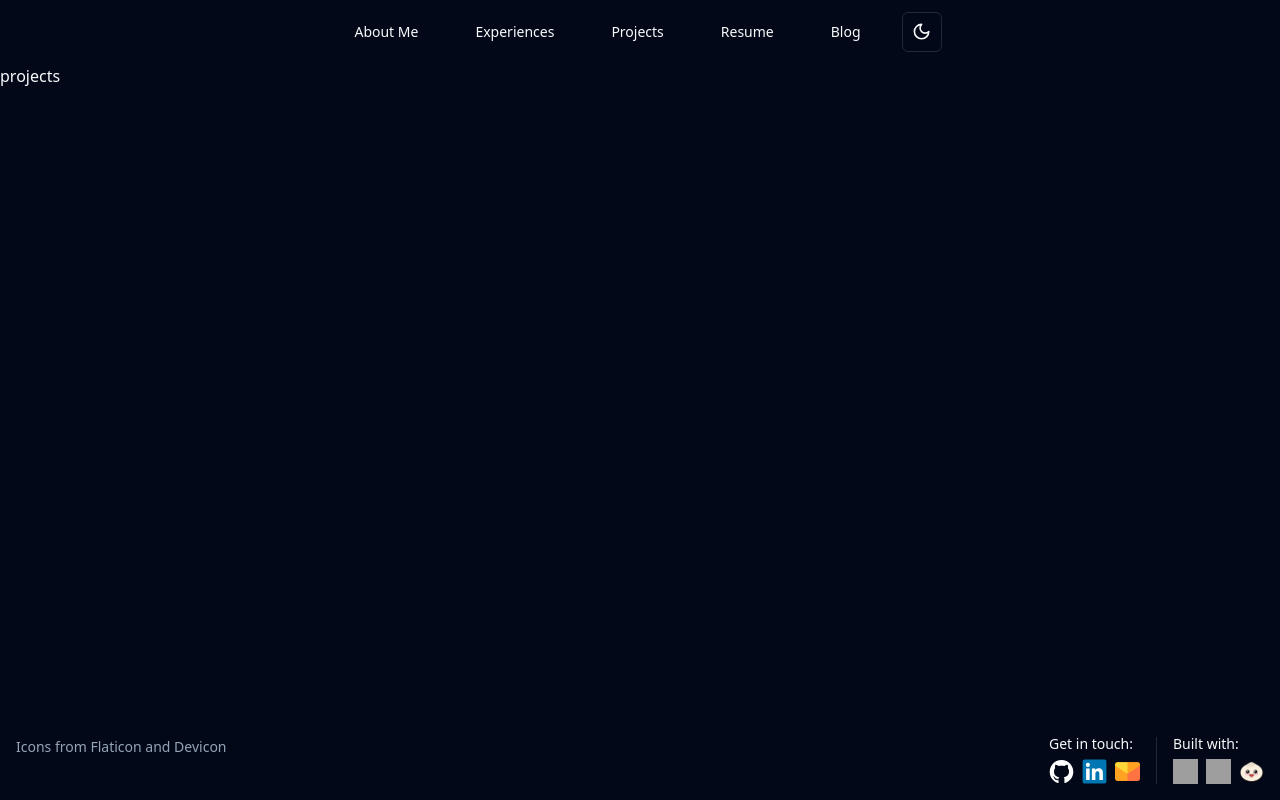
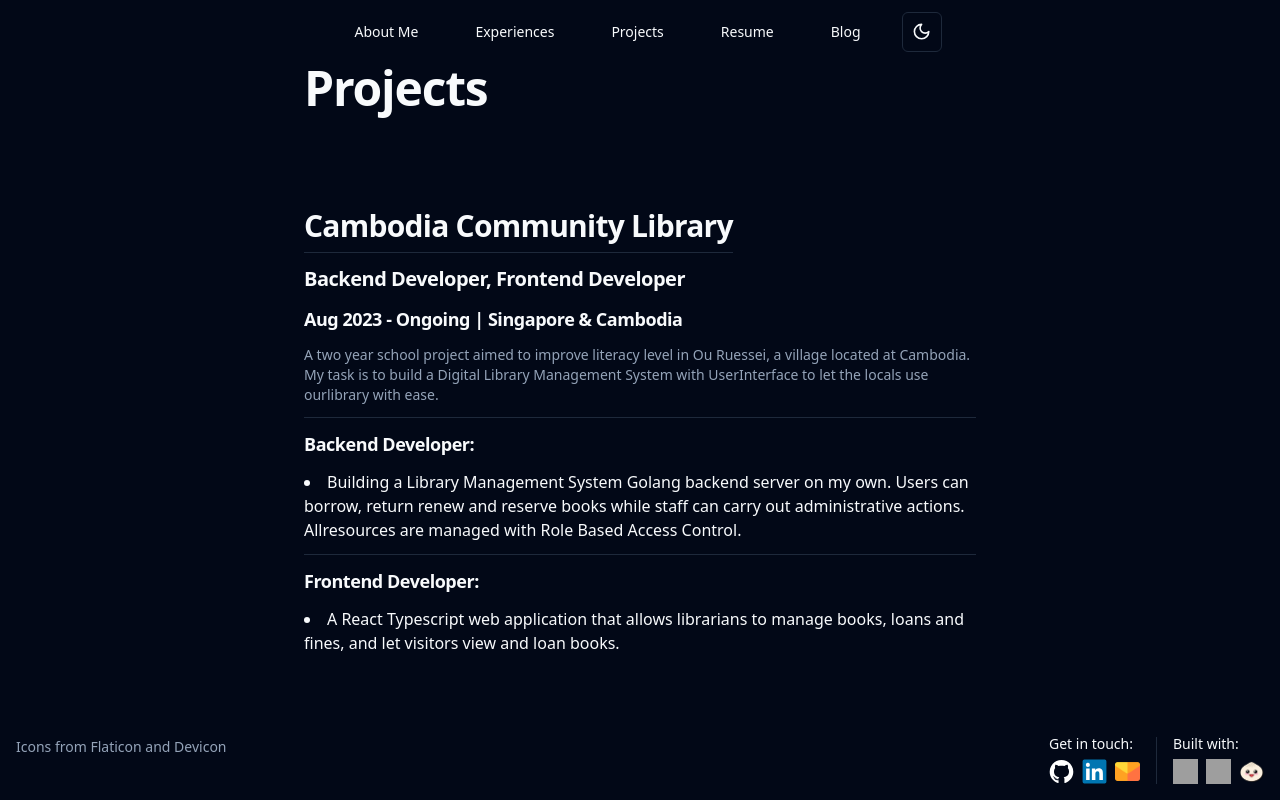
Before and after one commit to wxiaoyun/portfolio-old, a React (Vite) app: page /aboutme in a window 1280 px wide. Both pictures are taken after a click on the button "Projects". Built offline with nearby package versions, Linux system fonts and the light colour scheme; grey boxes are pictures that could not be loaded.

Commit message:
animation refinement and projects tab

```diff
--- a/src/modules/aboutme/page/aboutme.tsx
+++ b/src/modules/aboutme/page/aboutme.tsx
@@ -9,7 +9,16 @@ import { ToolMatrix } from "..";
 export const AboutMe: React.FC = () => {
 	return (
 		<div className="flex flex-col gap-y-24 items-center">
-			<div className="h-[70vh] mt-[10vh] flex flex-col justify-center items-center max-w-2xl gap-6">
+			<motion.div
+				className="max-w-2xl w-full"
+				initial="offscreen"
+				whileInView="onscreen"
+				viewport={{ once: true, amount: 0.8 }}
+			>
+				<motion.div
+					variants={fadeSlideInVariants}
+					className="h-[70vh] mt-[10vh] flex flex-col justify-center items-center max-w-2xl gap-6"
+				>
 					<div className="flex w-full justify-around items-center gap-6">
 						<Avatar className="h-52 w-52 shadow-xl">
 							<AvatarImage src="/self_portrait_zoomed.JPEG" alt="portrait" />
@@ -32,13 +41,14 @@ export const AboutMe: React.FC = () => {
 
 					<p className="leading-7 [&:not(:first-child)]:mt-6">
 						I am an enthusiastic and resilient learner with a passion for
-					collaborative work. Embracing challenges is second nature to me, as I
-					constantly seek opportunities to acquire new skills and knowledge
+						collaborative work. Embracing challenges is second nature to me, as
+						I constantly seek opportunities to acquire new skills and knowledge
 						beyond my comfort zone. What sets me apart is my ability to infuse
-					humor and friendliness into the team dynamics, creating a positive and
-					enjoyable environment for everyone involved.
+						humor and friendliness into the team dynamics, creating a positive
+						and enjoyable environment for everyone involved.
 					</p>
-			</div>
+				</motion.div>
+			</motion.div>
 
 			<Separator orientation="horizontal" className="max-w-2xl" />
 
--- /dev/null
+++ b/src/modules/project/components/communitylib.tsx
@@ -0,0 +1,75 @@
+import React from "react";
+
+import { motion } from "framer-motion";
+import { fadeSlideInVariants } from "@/lib/variants";
+import { Separator } from "@/components/ui/separator";
+
+export const CommunityLib: React.FC = () => {
+	return (
+		<motion.div
+			className="max-w-2xl w-full"
+			initial="offscreen"
+			whileInView="onscreen"
+			viewport={{ once: true, amount: 0.8 }}
+		>
+			<motion.div
+				variants={fadeSlideInVariants}
+				className="flex flex-col gap-3 items-start"
+			>
+				<h2 className="scroll-m-20 border-b pb-2 text-3xl font-semibold tracking-tight transition-colors first:mt-0">
+					Cambodia Community Library
+				</h2>
+
+				<h3 className="scroll-m-20 text-xl font-semibold tracking-tight">
+					Backend Developer, Frontend Developer
+				</h3>
+
+				<h4 className="scroll-m-20 text-lg font-semibold tracking-tight">
+					Aug 2023 - Ongoing | Singapore & Cambodia
+				</h4>
+
+				<p className="text-sm text-muted-foreground">
+					A two year school project aimed to improve literacy level in Ou
+					Ruessei, a village located at Cambodia. My task is to build a Digital
+					Library Management System with UserInterface to let the locals use
+					ourlibrary with ease.
+				</p>
+
+				<Separator orientation="horizontal" className="max-w-2xl" />
+
+				<h4 className="scroll-m-20 text-lg font-semibold tracking-tight">
+					Backend Developer:
+				</h4>
+
+				<ul>
+					<li className="list-disc list-inside">
+						<p className="inline">
+							Building a Library Management System Golang backend server on my
+							own. Users can borrow, return renew and reserve books while staff
+							can carry out administrative actions. Allresources are managed
+							with Role Based Access Control.
+						</p>
+					</li>
+				</ul>
+
+				<Separator orientation="horizontal" className="max-w-2xl" />
+
+				<h4 className="scroll-m-20 text-lg font-semibold tracking-tight">
+					Frontend Developer:
+				</h4>
+
+				<ul>
+					<li className="list-disc list-inside">
+						<p className="inline">
+							A React Typescript web application that allows librarians to
+							manage books, loans and fines, and let visitors view and loan
+							books.
+						</p>
+					</li>
+				</ul>
+			</motion.div>
+		</motion.div>
+	);
+};
+
+export default CommunityLib;
--- /dev/null
+++ b/src/modules/project/components/index.ts
@@ -0,0 +1 @@
+export * from "./communitylib";
--- /dev/null
+++ b/src/modules/project/index.ts
@@ -0,0 +1,2 @@
+export * from "./components";
+export * from "./pages";
--- /dev/null
+++ b/src/modules/project/pages/index.ts
@@ -0,0 +1 @@
+export * from "./project";
--- /dev/null
+++ b/src/modules/project/pages/project.tsx
@@ -0,0 +1,16 @@
+import React from "react";
+import { CommunityLib } from "..";
+
+export const Project: React.FC = () => {
+	return (
+		<div className="flex flex-col gap-y-24 items-center">
+			<h1 className="scroll-m-20 text-4xl font-extrabold tracking-tight lg:text-5xl justify-self-start max-w-2xl w-full">
+				Projects
+			</h1>
+
+			<CommunityLib />
+		</div>
+	);
+};
+
+export default Project;
--- a/src/router/route.tsx
+++ b/src/router/route.tsx
@@ -6,13 +6,14 @@ import {
 import { App, PageNotFound } from "../modules";
 import { AboutMe } from "@/modules/aboutme";
 import { Experience } from "@/modules/experience";
+import { Project } from "@/modules/project";
 
 export const Router = createBrowserRouter(
 	createRoutesFromElements(
 		<Route path="/" element={<App />}>
 			<Route path="/aboutme" element={<AboutMe />} />
 			<Route path="/experiences" element={<Experience />} />
-			<Route path="/projects" element={<p>projects</p>} />
+			<Route path="/projects" element={<Project />} />
 			<Route path="/blog" element={<p>blog</p>} />
 			<Route path="*" element={<PageNotFound />} />
 		</Route>,
```
Lines whose indentation alone changed are shown as unchanged.
